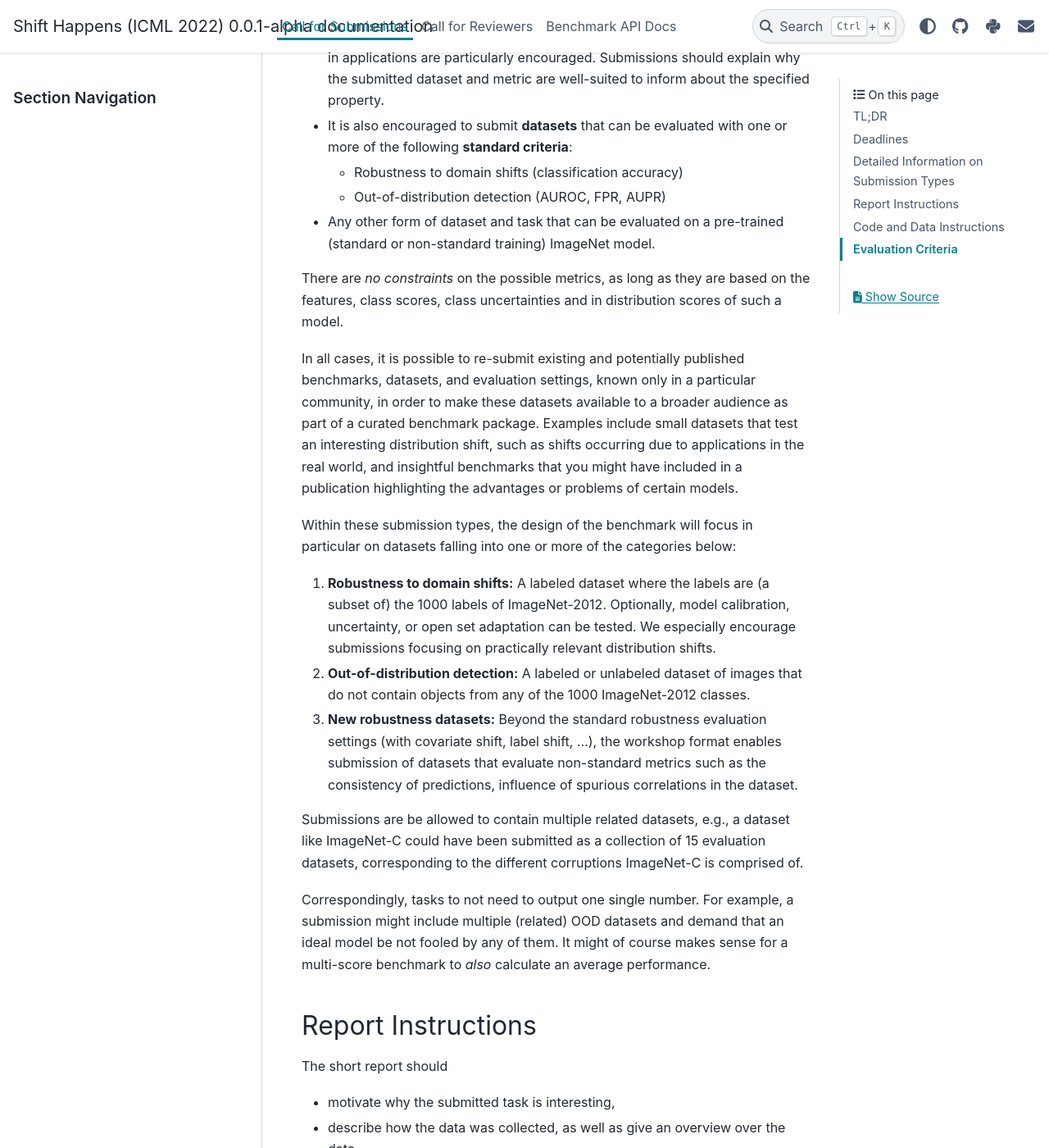
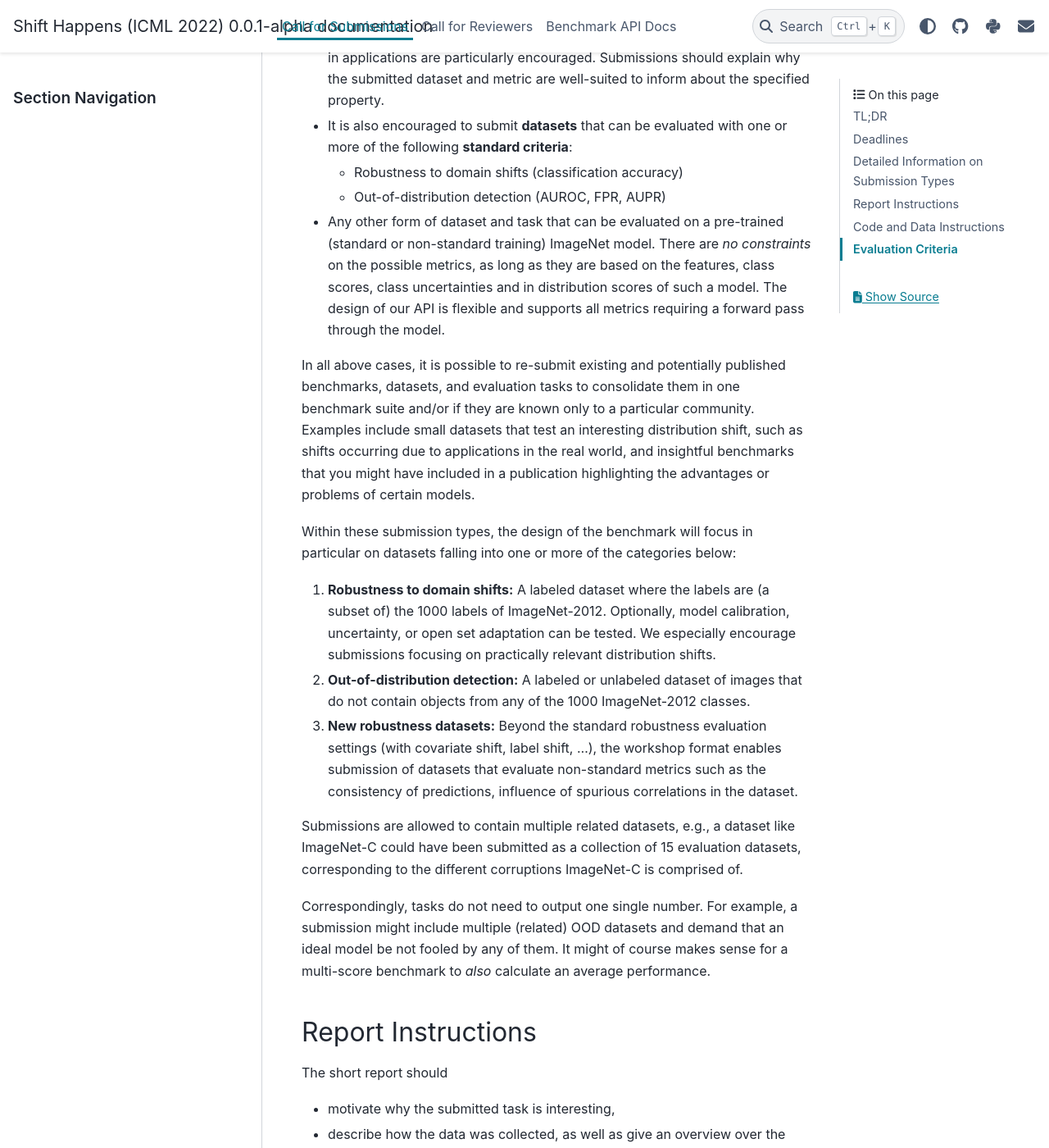
Before and after one commit to shift-happens-benchmark/icml-2022, a Sphinx documentation site: the page built from docs/source/call_for_papers.rst, in a window 1280 px wide and 1400 px high, scrolled down 1543 px. Shown: the whole window at 82% size. Built offline with Sphinx 7.4.7 and the PyData theme 0.15.4, drawn with Linux system fonts in a browser that asks for light colours; some of the changed text lies outside the part shown.

Commit message:
fixed typos and formulations in Call for papers

```diff
--- a/docs/source/call_for_papers.rst
+++ b/docs/source/call_for_papers.rst
@@ -57,13 +57,10 @@
   - Robustness to domain shifts (classification accuracy)
   - Out-of-distribution detection (AUROC, FPR, AUPR)
 
-- Any other form of dataset and task that can be evaluated on a pre-trained (standard or non-standard training) ImageNet model.
-There are *no constraints* on the possible metrics, as long as they are based on the features, class scores,
-class uncertainties and in distribution scores of such a model.
+- Any other form of dataset and task that can be evaluated on a pre-trained (standard or non-standard training) ImageNet model. There are *no constraints* on the possible metrics, as long as they are based on the features, class scores, class uncertainties and in distribution scores of such a model. The design of our API is flexible and supports all metrics requiring a forward pass through the model.
 
-In all cases, it is possible to re-submit existing and potentially published benchmarks, datasets, and evaluation settings,
-known only in a particular community, in order to make these datasets available to a broader audience as part of a curated
-benchmark package. Examples include small datasets that test an
+In all above cases, it is possible to re-submit existing and potentially published benchmarks, datasets, and evaluation tasks
+to consolidate them in one benchmark suite and/or if they are known only to a particular community. Examples include small datasets that test an
 interesting distribution shift, such as shifts occurring due to applications in the real world, and
 insightful benchmarks that you might have included in a publication highlighting the advantages or problems
 of certain models.
@@ -88,15 +85,18 @@
    such as the consistency of predictions, influence of spurious
    correlations in the dataset.
 
-Submissions are be allowed to contain multiple related datasets, e.g.,
+Submissions are allowed to contain multiple related datasets, e.g.,
 a dataset like ImageNet-C could have been submitted as a collection of
 15 evaluation datasets, corresponding to the different corruptions
 ImageNet-C is comprised of.
 
-Correspondingly, tasks to not need to output one single number. For example, a
+Correspondingly, tasks do not need to output one single number. For example, a
 submission might include multiple (related) OOD datasets and demand that an
 ideal model be not fooled by any of them. It might of course makes sense for a
 multi-score benchmark to *also* calculate an average performance.
+
+
+
 
 Report Instructions
 ^^^^^^^^^^^^^^^^
@@ -107,8 +107,7 @@
 - describe how the data was collected, as well as give an overview over the data,
 - state how the data can be accessed,
 - specify if there are special requirements on the models to be evaluated,
-- detail the evaluation procedure,
-- outline how the evaluation outputs can be interpreted,
+- detail the evaluation procedure and outline how the evaluation outputs can be interpreted,
 - provide a short analysis how the task is challenging for some existing models
   (including the relevant provided ones),
 - and establish context within related works.
@@ -122,12 +121,13 @@
 provided `LaTeX files <https://media.icml.cc/Conferences/ICML2022/Styles/icml2022.zip>`__.
 
 Code and Data Instructions
-^^^^^^^^^^^^^^^^
+^^^^^^^^^^^^^^^^^^^^^^^^^^^^^^
 
 Submissions must include a link to the dataset (hosted on a suitable platform),
 as well as code (building on top of the provided `reference implementation
 <https://shift-happens-benchmark.github.io/icml-2022/>`__) for
-running the evaluation process.
+running the evaluation process. Datasets can be hosted on `zenodo <https://zenodo.org/>`__,
+`google drive <https://www.google.com/drive/>`__ (by only providing an anonymous google drive ID), or other platforms.
 
 The data/images need to be usable for research purposes. Their license should
 be stated in the report.
@@ -164,15 +164,15 @@
 
 2. **Novelty**: Datasets which allow for a more insightful evaluation beyond
    the standard test accuracy of ImageNet are encouraged.
-   This can include well motivated new criteria, new datasets with emphasized
+   This can include well-motivated new criteria, new datasets with emphasized
    practical relevance, as well as tasks that demonstrate theoretically
    predicted weaknesses of certain popular models.
 
 3. **Difficulty for current models**: If the task can easily be solved by
    humans but some models fail moderately or spectacularly, it is an
    interesting addition to the benchmark.
-   This will be formally benchmarked by evaluating a set of standard models
-   (including robustified, task specific ones) on the
+   This will formally be benchmarked by evaluating a set of standard models
+   (including robustified, task-specific ones) on the
    provided dataset. Together with the reference implementation,
    we have included
    (1) a set of (robustified) ResNet models,
```
